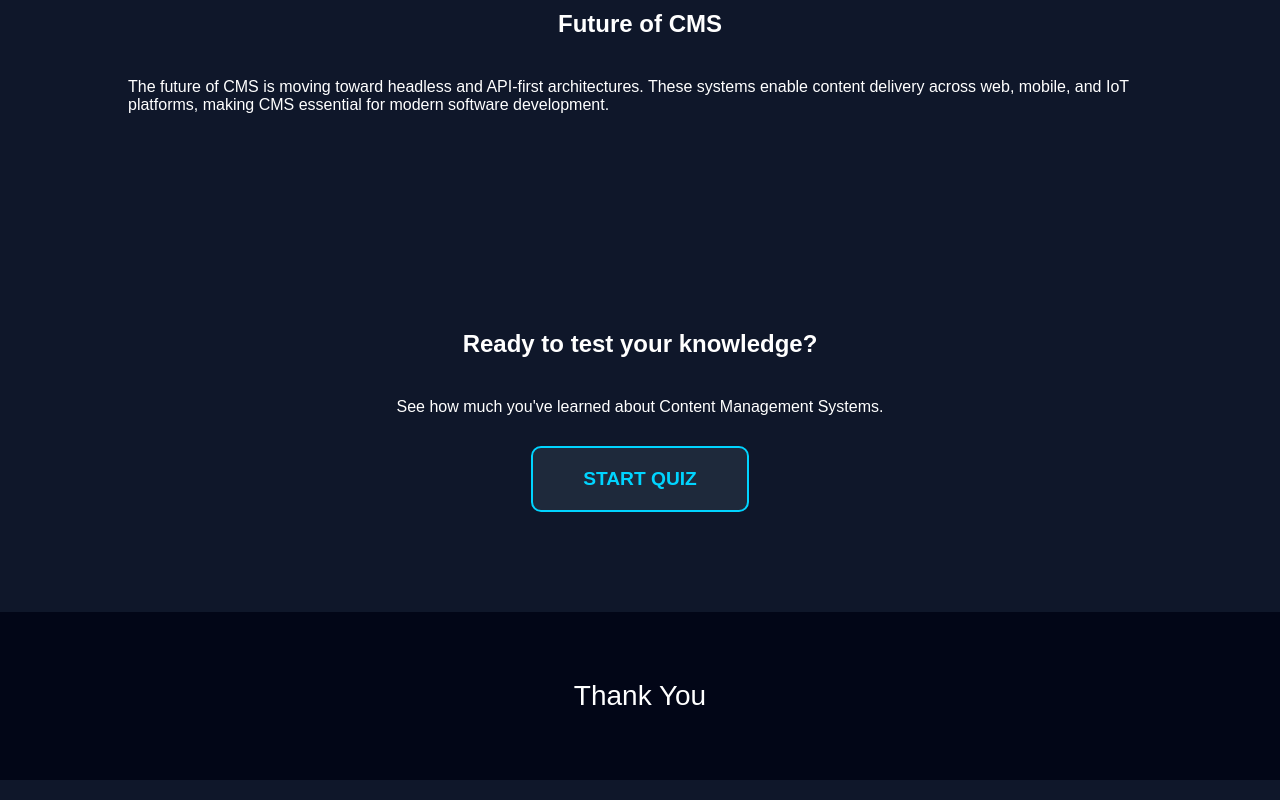
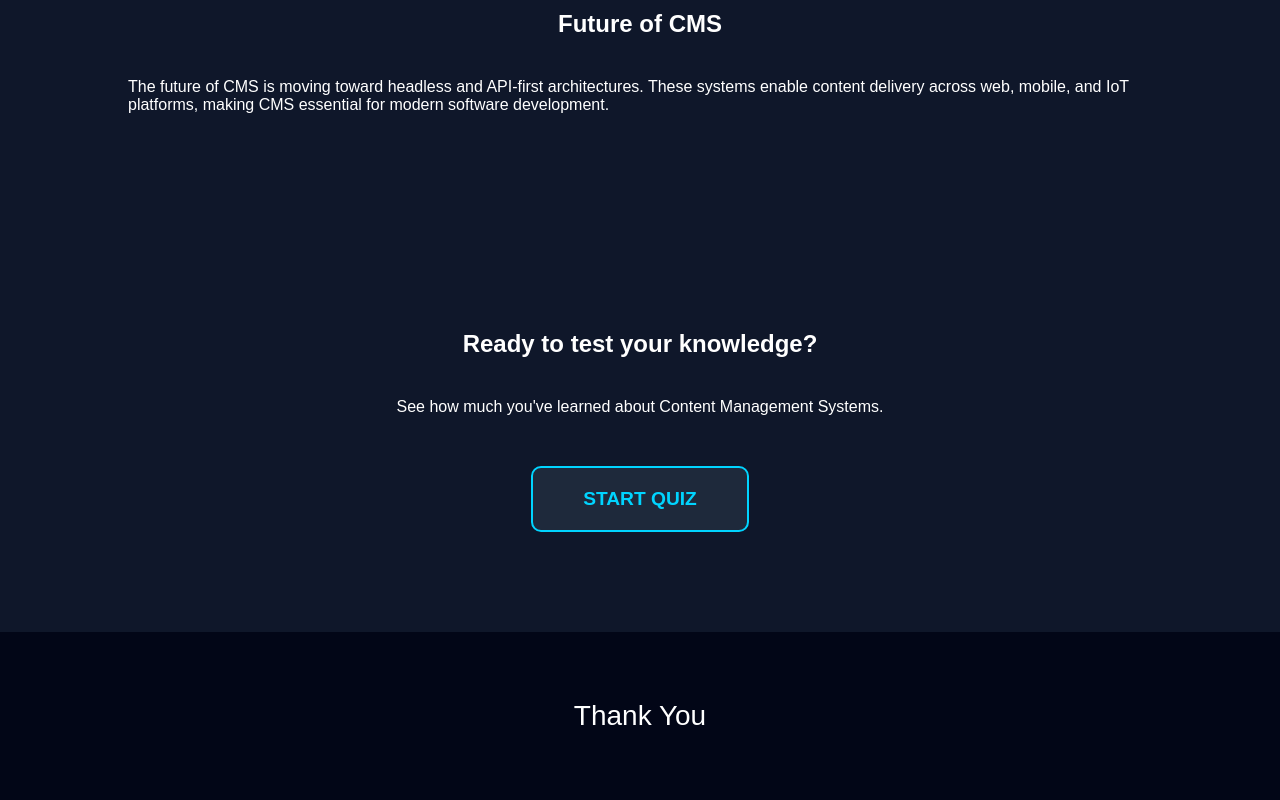
Before and after one commit to CoolAsianDude/ofraciohernandezcms.github.io, a plain HTML site: page index.html in a window 1280 px wide. Shown: the part 3995-4795 px from the top of the page. Drawn offline with nearby package versions, Linux system fonts and the light colour scheme.

Commit message:
Update style.css

```diff
--- a/style.css
+++ b/style.css
@@ -87,3 +87,19 @@ padding:40px;
 background:#020617;
 font-size:28px;
 }
+
+/* Fix for the Quiz CTA button */
+#quiz-cta .card {
+    text-decoration: none;
+    color: #38bdf8; /* Matching your timeline border color */
+    border: 2px solid #38bdf8;
+    display: inline-block;
+    font-weight: bold;
+    margin-top: 20px;
+}
+
+#quiz-cta .card:hover {
+    background: #38bdf8;
+    color: #020617;
+    transform: scale(1.05);
+}
```
